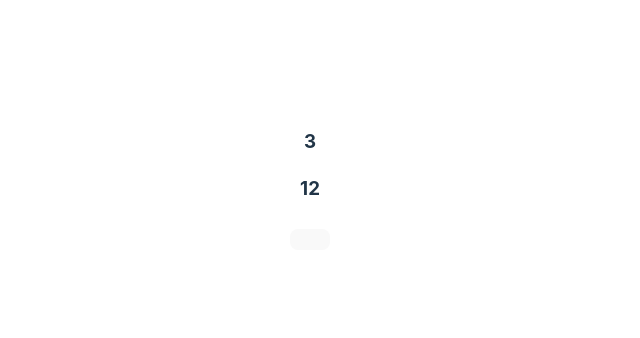
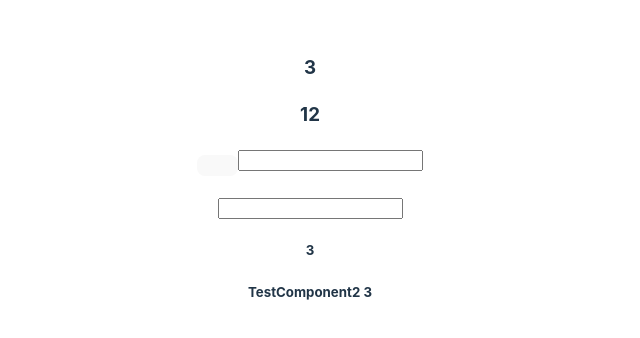
Before and after one commit to vergovters/vue-practice, a Vue app: page / in a window 1280 px wide. Shown: the part 220-558 px from the top of the page, without its empty margins (330-970 px from the left). Built offline with nearby package versions, Linux system fonts and the light colour scheme.

Commit message:
emit and inject

```diff
--- a/src/App.vue
+++ b/src/App.vue
@@ -1,5 +1,7 @@
 <script lang="ts">
-import { defineComponent , reactive, toRefs, computed, watch } from 'vue';
+import { defineComponent , reactive, toRefs, computed, watch, ref, provide } from 'vue';
+import TestComponent from './components/TestComponent.vue'
+import TestComponentTwo from "./components/TestComponentTwo.vue";
 
       export default defineComponent({
         setup() {
@@ -10,11 +12,16 @@ import { defineComponent , reactive, toRefs, computed, watch } from 'vue';
             book: "vue",
             page: 3
           });
+          provide("page", data.page)
+          const heading = ref<HTMLHeadingElement | null>(null)
+          const myInput = ref<HTMLInputElement | null>(null)
+          const inputmodel = ref("")
 
-          const addPage = () =>  {
-            data.page++;
+          const computedValue = computed<number>(() => data.page*4)
+          const addPage = (page: number):void =>  {
+            data.page = page;
           }
-          const computedValue = computed<number>(() => data.page*4)
+
 
            watch([() => data.page, computedValue], ([newPage, newComputedValue], [oldPage, oldComputedValue]) => {
             console.log("Page changed from", oldPage, "to", newPage);
@@ -25,15 +32,27 @@ import { defineComponent , reactive, toRefs, computed, watch } from 'vue';
             ...toRefs(data),
             add: addPage,
             computedValue,
+            heading,
+            myInput,
+            inputmodel
           }
+        },
+        components: {
+          TestComponent,
+          TestComponentTwo
         }
       })
 </script>
 
 <template>
-  <h3>{{ page }}</h3>
-   <h3>{{ computedValue }}</h3>
+  <h3 ref="heading">{{ page }}</h3>
+  <h3>{{ computedValue }}</h3>
   <button @click="add"></button>
+  <input type="text" ref="myInput">
+  <h3>{{ inputmodel }}</h3>
+  <input type="text" v-model="inputmodel">
+  <test-component :page="page" @addPage="add"/>
+  <test-component-two />
 </template>
 
 <style scoped>
--- /dev/null
+++ b/src/components/TestComponent.vue
@@ -0,0 +1,21 @@
+<script lang="ts">
+import { defineComponent } from 'vue'
+export default defineComponent({
+    props: [
+        "page",
+    ],
+    setup(props, ctx) {
+        function addPage() {
+            ctx.emit("addPage", props.page + 1)
+        }
+
+        return {
+            addPage
+        }
+    },
+})
+</script>
+
+<template>
+    <h5>{{ page }}</h5>
+</template>
--- /dev/null
+++ b/src/components/TestComponentTwo.vue
@@ -0,0 +1,15 @@
+<script lang="ts">
+import { defineComponent, inject } from 'vue'
+export default defineComponent({
+        setup() {
+        const page = inject("page")
+        return {
+            page
+        }
+    },
+})
+</script>
+
+<template>
+    <h5>TestComponent2 {{ page }}</h5>
+</template>
```
